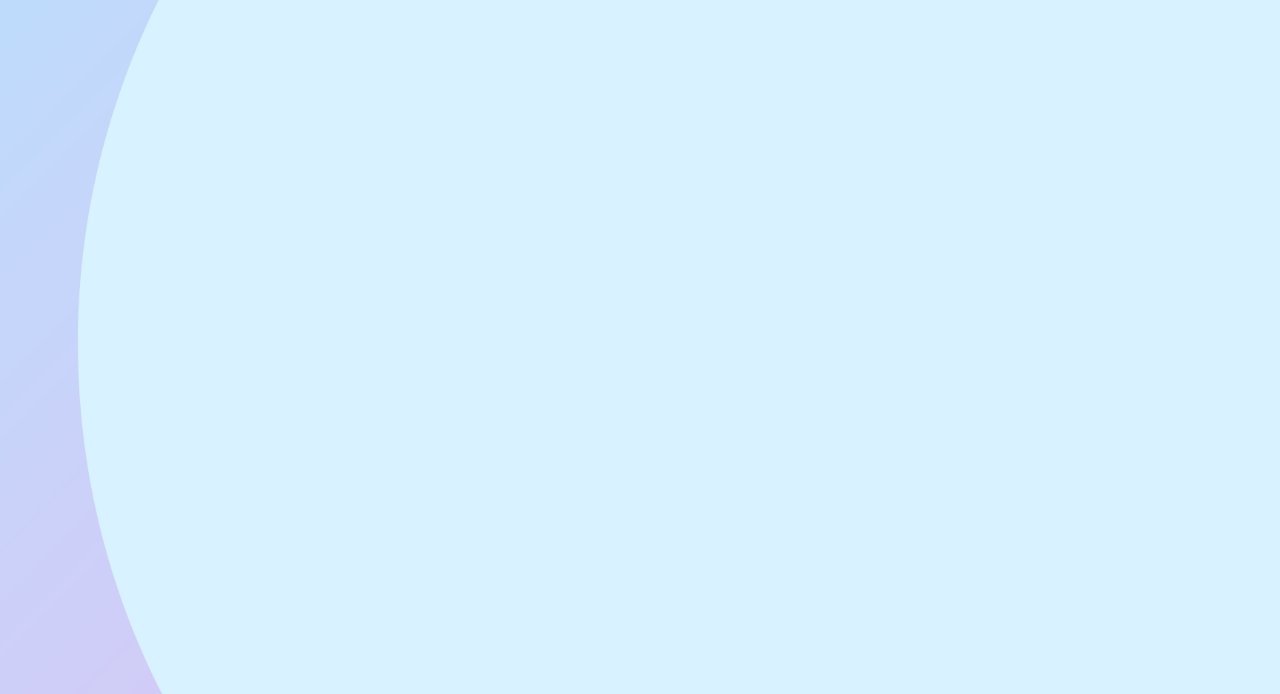
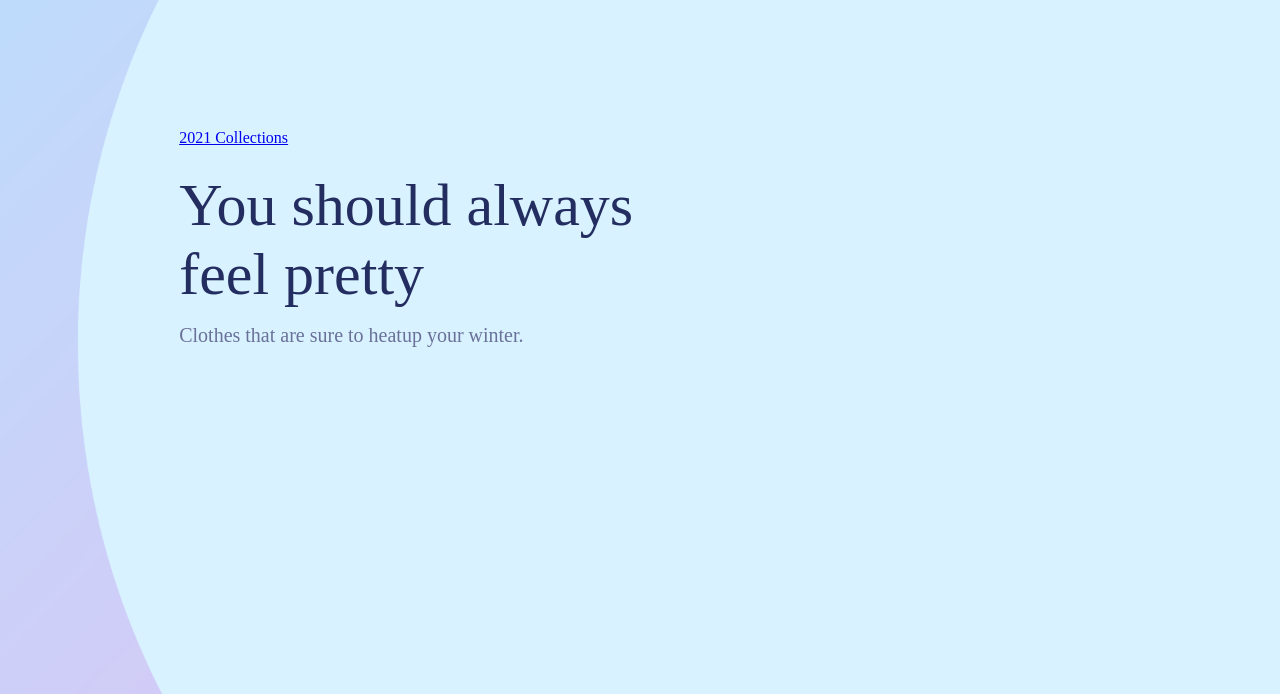
Before and after one commit to ilarioni/clothingLandingPage, a plain HTML site: page index.html in a window 1280 px wide. Shown: the part 106-800 px from the top of the page. Drawn offline with Linux system fonts and the light colour scheme.

Commit message:
content intro

```diff
--- a/index.html
+++ b/index.html
@@ -20,6 +20,12 @@
             </nav>
             <img src="media/cart.png" alt="cart" class="cart">
         </div>
+
+        <div class="content">
+            <a href="#" class="btn">2021 Collections</a>
+            <h1>You should always<br> feel pretty</h1>
+            <p>Clothes that are sure to heatup your winter.</p>
+        </div>
     </div>
 
 </body>
--- a/style.css
+++ b/style.css
@@ -41,3 +41,18 @@ nav ul li a {
     text-decoration: none;
     color: rgb(68, 41, 41);
 }
+.content h1 {
+    font-size: 60px;
+    font-weight: 100;
+    margin-top: 24px;
+    margin-bottom: 15px;
+    color: #232d60;
+}
+.content p {
+    font-size: 20px;
+    color: #6a7199;
+}
+.content {
+    margin-left: 10%;
+    margin-top: 10%;
+}
```
